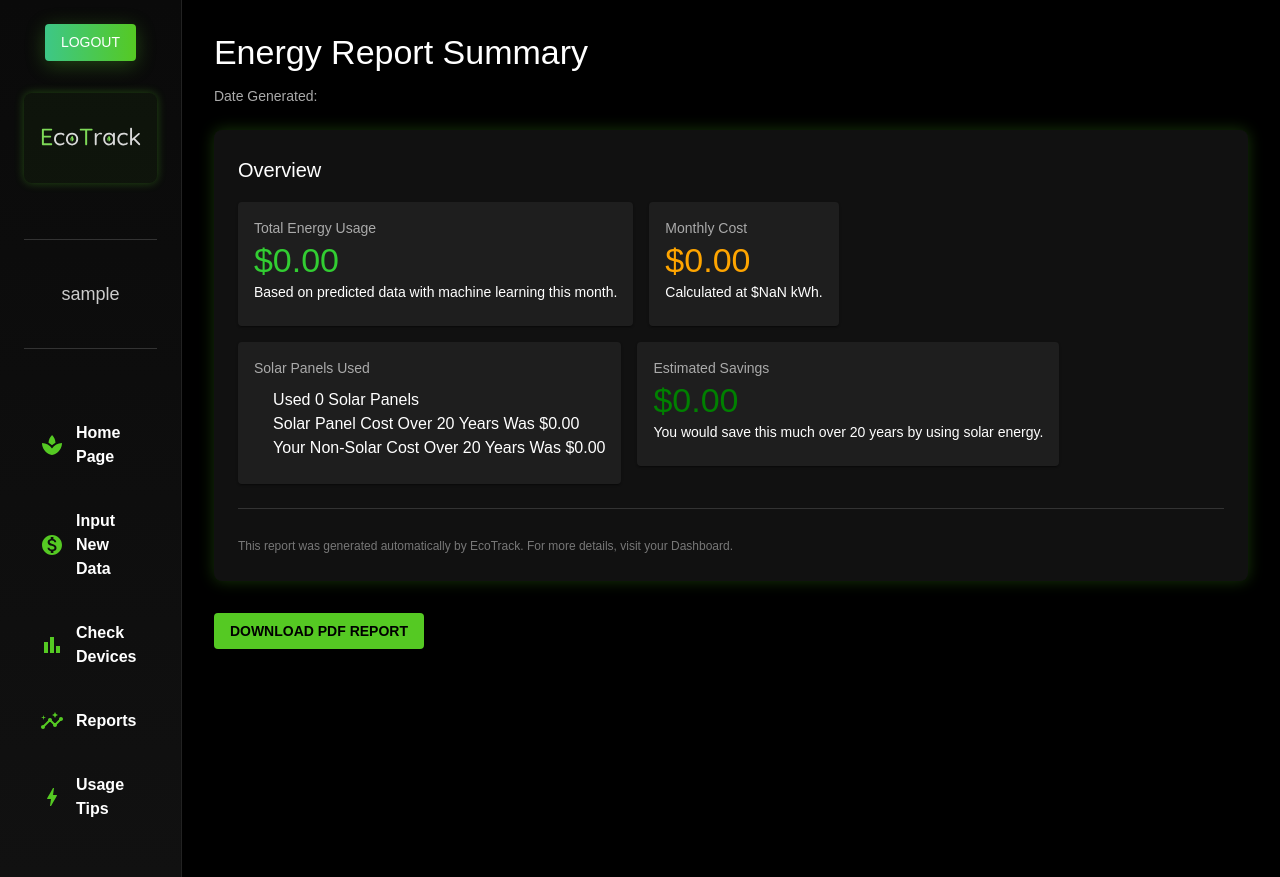
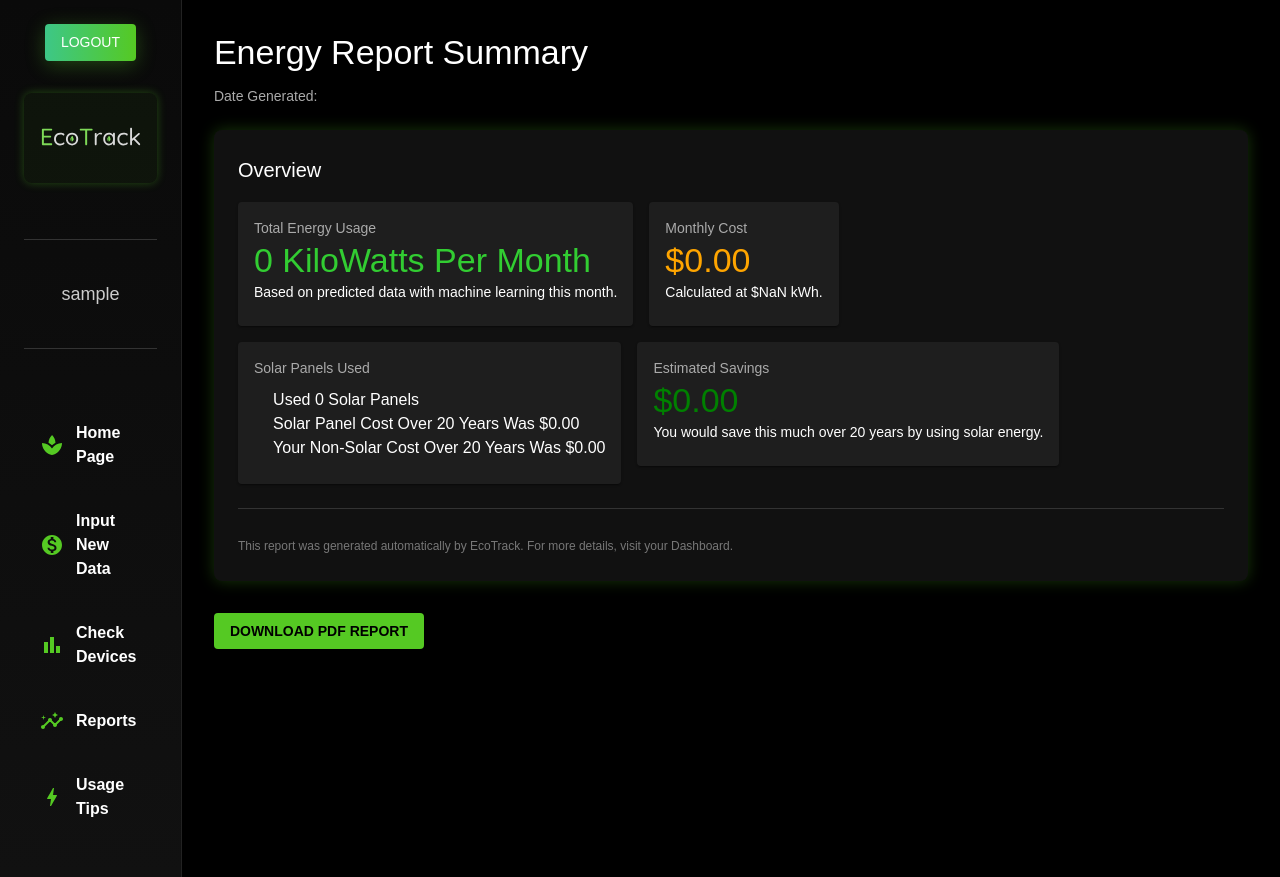
Before and after one commit to arcode35/EcoTrack, a Next.js app: page /results in a window 1280 px wide. Built offline with nearby package versions, Linux system fonts and the light colour scheme; no server answers; sample sign-in values are in the browser's storage.

Commit message:
minor change to units

```diff
--- a/src/app/results/page.js
+++ b/src/app/results/page.js
@@ -158,7 +158,7 @@ export default function Results()
                       Total Energy Usage
                     </Typography>
                     <Typography variant="h4" color="limegreen">
-                      ${(estEnergyUse).toFixed(2)}
+                      {(estEnergyUse).toFixed(0)} KiloWatts Per Month
                     </Typography>
                     <Typography variant="body2">
                       Based on predicted data with machine learning this month.
```
Also changed, not shown: 2 other files (tests, documents, lock files or other folders).
